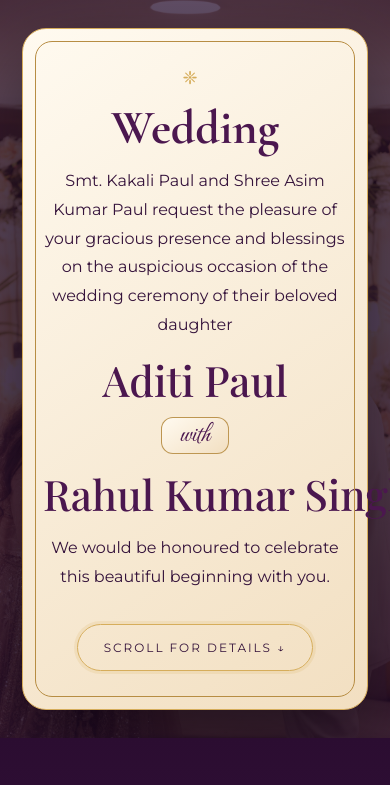
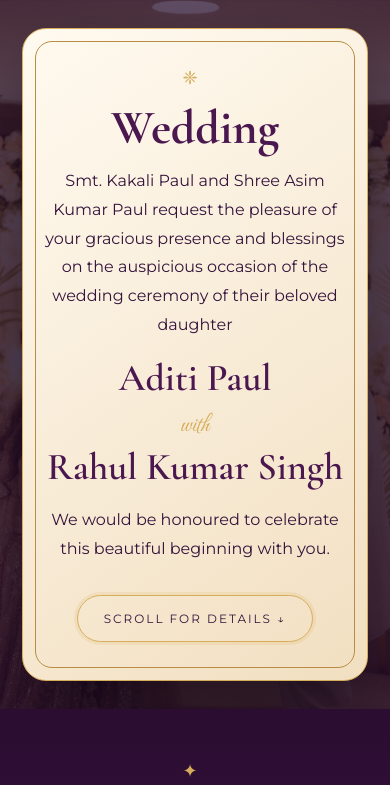
Before and after one commit to aritripaul/E-invite, a plain HTML site: page index.html in a window 390 px wide. Both pictures are taken after a click on the link "TAP TO OPEN INVITATION". Shown: the top 785 px of the page. Drawn offline with nearby package versions, Linux system fonts and the light colour scheme.

Commit message:
update font size for mobile

```diff
--- a/index.html
+++ b/index.html
@@ -34,15 +34,7 @@ body.invitation-open .cover{display:none}
 .card:before{content:"";position:absolute;inset:12px;border:1px solid #b78d43;border-radius:17px;pointer-events:none}
 .card h2{font-size:48px;margin:10px 0;color:var(--purple)}
 .card p{line-height:1.8;max-width:650px;margin:10px auto}
-.names{
-  font-family:'Playfair Display',serif;
-  font-size:clamp(40px,9vw,66px);
-  font-weight:500;
-  color:var(--purple);
-  margin:18px 0;
-  line-height:1.05;
-  white-space:nowrap;
-}
+.names{ font-family:'Cormorant Garamond',serif; font-size:clamp(38px,8vw,64px); font-weight:600; color:var(--purple); margin:18px 0; line-height:1.05; white-space:normal; } .names > span:first-child, .names > span:last-child{ display:inline-block; } .names .with-connector{ display:inline-block; margin:5px 0 10px; padding:0; border:none; border-radius:0; background:none; font-family:'Great Vibes',cursive; font-size:27px; color:var(--gold); font-weight:400; line-height:1; letter-spacing:0; }
 .event{background:linear-gradient(#2b0d31,#4b174f)}
 .details{display:grid;grid-template-columns:repeat(auto-fit,minmax(220px,1fr));gap:18px;margin-top:35px}
 .detail{border:1px solid rgba(214,173,91,.45);padding:25px;border-radius:18px;background:#ffffff08}
@@ -61,7 +53,40 @@ body.invitation-open .cover{display:none}
 .rsvp .card{background:#fffdf8}
 .btn{display:inline-block;background:var(--purple);color:white;text-decoration:none;padding:14px 24px;border-radius:30px;margin:8px;font-size:12px;letter-spacing:1px}
 footer{padding:35px 20px;text-align:center;background:#18071e;color:#d6ad5b;font-size:12px}
-@media(max-width:560px){.names{font-size:42px}.row{display:block}.date{width:auto;margin-bottom:5px}.card{padding:38px 20px}}
+@media(max-width:560px){
+
+  .names{
+    font-size:38px;
+    line-height:1.08;
+  }
+
+  .names .with-connector{
+    font-size:24px;
+    margin:6px 0 9px;
+  }
+
+  .row{
+    display:block;
+  }
+
+  .date{
+    width:auto;
+    margin-bottom:5px;
+  }
+
+  .card{
+    padding:38px 20px;
+  }
+
+  /* Mobile photo positioning */
+  .cover{
+    background-position:center 25%;
+  }
+
+  #invitation{
+    background-position:center 30%;
+  }
+}
 
 #invitation,#details,#timeline,#surprise,#rsvp,footer{display:none}
 body.invitation-open{overflow-x:hidden;overflow-y:auto}
```
